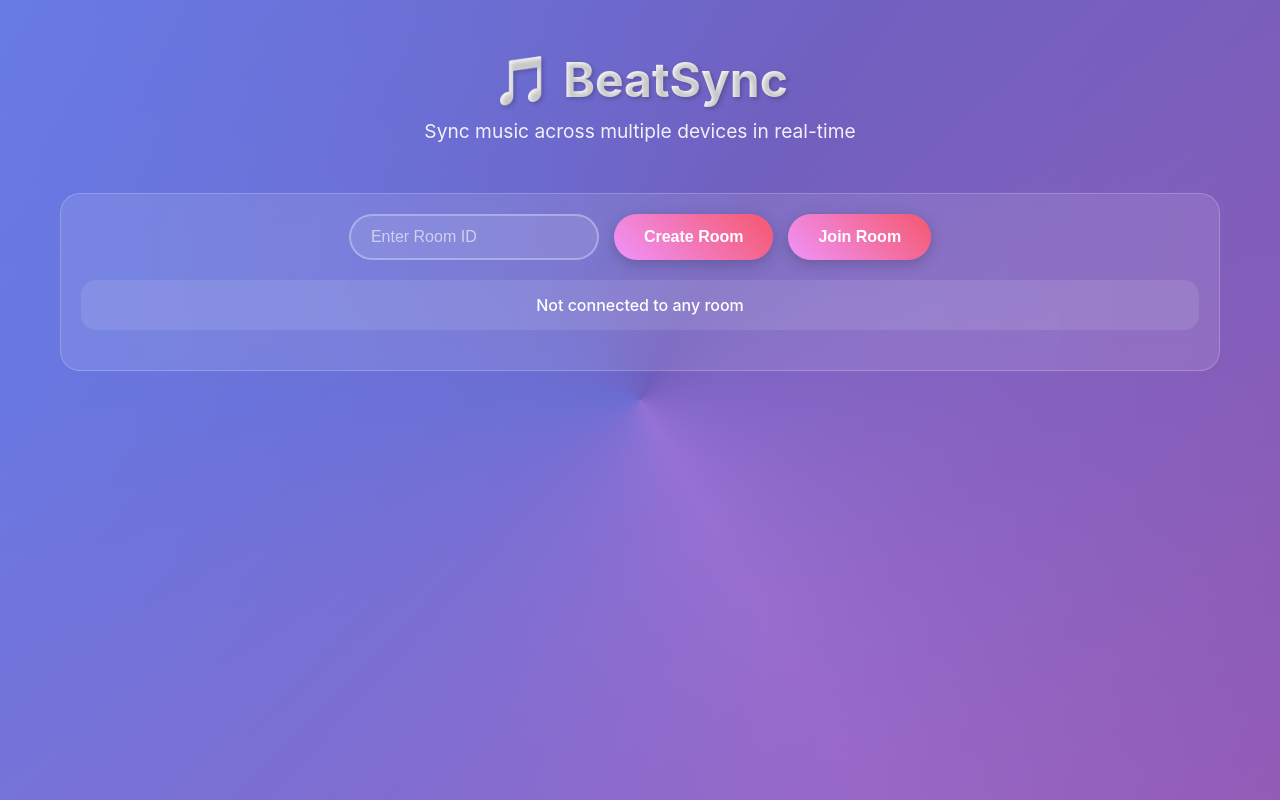
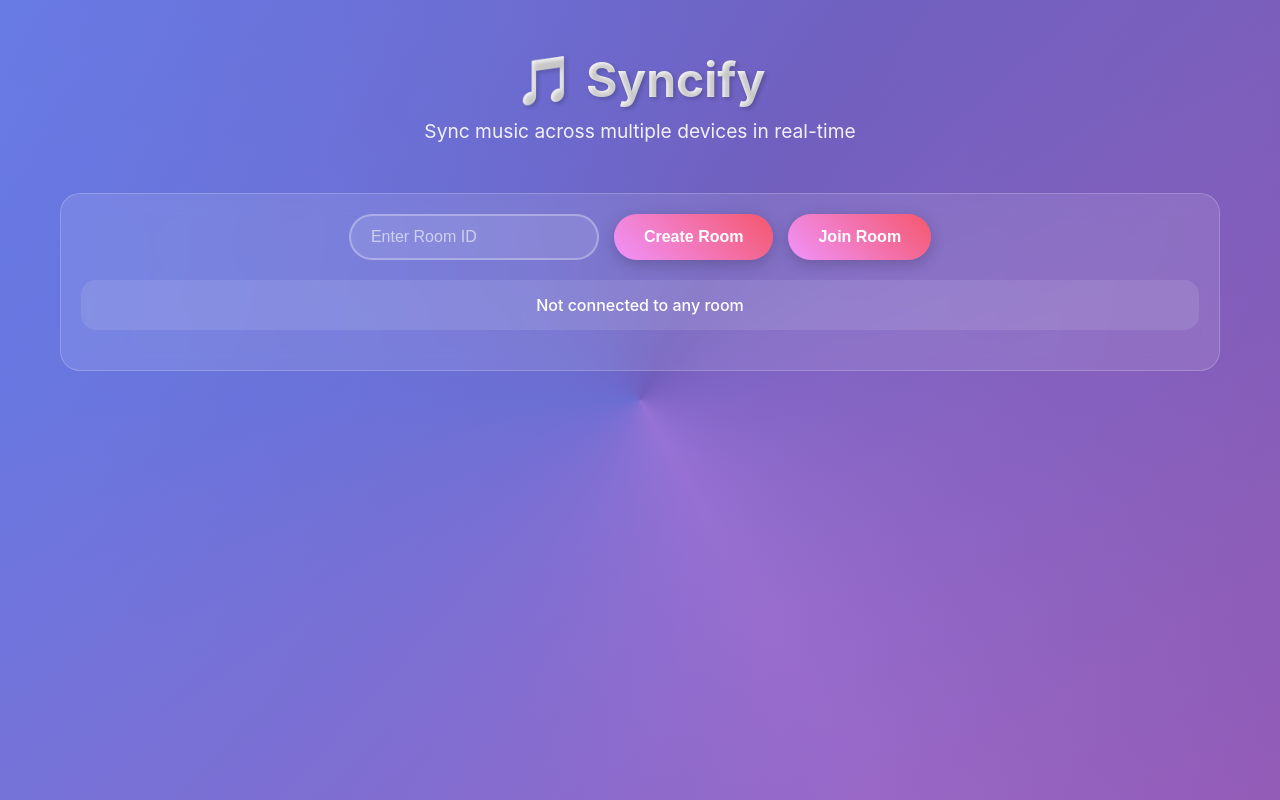
Before and after one commit to snahasishdey141/Syncify, a website: page index.html in a window 1280 px wide. Drawn offline with nearby package versions, Linux system fonts and the light colour scheme; no server answers.

Commit message:
Update index.html

```diff
--- a/index.html
+++ b/index.html
@@ -4,7 +4,7 @@
 <head>
   <meta charset="UTF-8">
   <meta name="viewport" content="width=device-width, initial-scale=1.0">
-  <title>BeatSync - Synchronized Music Player</title>
+  <title>Syncify - Synchronized Music Player</title>
   <script src="https://cdn.socket.io/4.5.4/socket.io.min.js"></script>
   <style>
     * {
@@ -498,7 +498,7 @@
 
   <div class="container">
     <div class="header">
-      <h1>🎵 BeatSync</h1>
+      <h1>🎵 Syncify</h1>
       <p class="subtitle">Sync music across multiple devices in real-time</p>
     </div>
 
```
